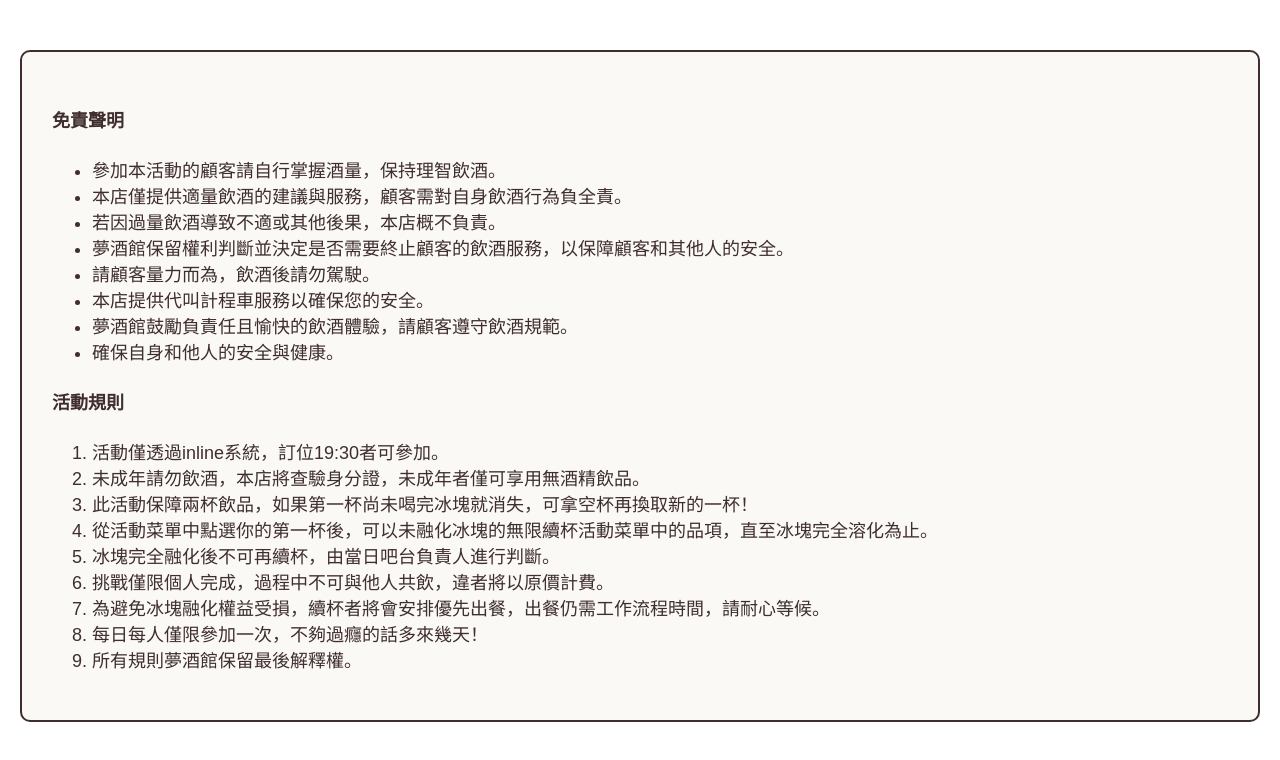
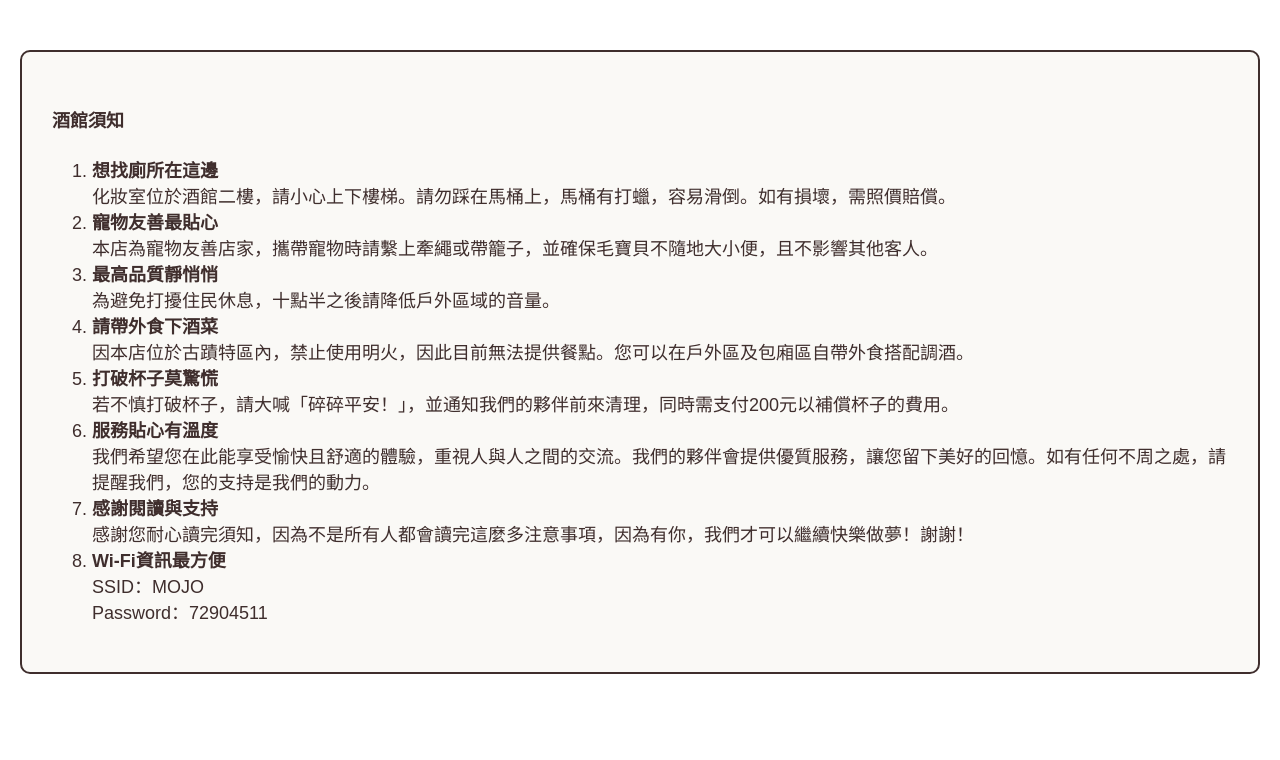
Before and after one commit to leepoweii/mojo_event_menu, a plain HTML site: page menu.html in a window 1280 px wide. Shown: the part 1179-1939 px from the top of the page. Drawn offline with Linux system fonts and the light colour scheme.

Commit message:
Update menu

```diff
--- a/js/cocktails.js
+++ b/js/call-to-arms.js
@@ -1,5 +1,5 @@
 document.addEventListener("DOMContentLoaded", () => {
-  const jsonFile = "json/cocktails.json"; // Load the default (Chinese) JSON file
+  const jsonFile = "json/call-to-arms.json"; // Load the default (Chinese) JSON file
 
   fetch(jsonFile)
     .then((response) => response.json())
--- a/js/menu.js
+++ b/js/menu.js
@@ -26,12 +26,6 @@
       // Load event details
       const eventDetails = document.querySelector(".event-details");
       eventDetails.innerHTML = `
-        <h4>${data.rules.disclaimer.title}</h4>
-        <ul>
-          ${data.rules.disclaimer.content
-            .map((item) => `<li>${item}</li>`)
-            .join("")}
-        </ul>
                 <h4>${data.rules.event_rules.title}</h4>
         <ol>
           ${data.rules.event_rules.rules
--- a/json/menu.json
+++ b/json/menu.json
@@ -4,68 +4,54 @@
   },
   "cocktails": [
     {
-      "name": "十六號 No.16",
+      "name": "十六號</br>No.16",
       "ingredients": "58金門高粱酒/ 水蜜桃/ 血橙/ 芒果/ 百香果/ 鳳梨/ 萊姆 </br> KKL/ Peach/ blood orange/ mango/ passionfruit/ pineapple/ Lime"
     },
     {
-      "name": "謙謙君子 Gentleman",
+      "name": "謙謙君子</br>Gentleman",
       "ingredients": "58金門高粱酒/ 柑橘/ 檸檬/ 迷迭香 </br> 58KKL/ Cointreau/ Lemon/ rosemary"
     },
     {
-      "name": "燕南紅 Rogue of Yanan",
+      "name": "燕南紅</br>Rogue of Yanan",
       "ingredients": "高粱/ 柑橘皮 / 奎寧 / 苦甜 </br> KKL/ Campari / Rosso vermouth / Bitters"
     },
     {
-      "name": "夢雲瀚 Sigur Eyes",
+      "name": "夢雲瀚</br>Sigur Eyes",
       "ingredients": "蘭姆酒/ 水蜜桃/ 鳳梨/ 覆盆莓/ 萊姆/ 自製檸檬糖 </br> Rum/ Peach/ Pineapple/ Raspberry/ Lime/ Homemade lemon syrup"
     },
     {
-      "name": "神秘香水 Perfume",
+      "name": "神秘香水</br>Perfume",
       "ingredients": "波本威士忌/ 藍莓/ 覆盆莓/ 檸檬/ 薄荷 </br> Bourbon/ Blueberry/ Raspberry/ Lemon/ Mint"
     },
     {
-      "name": "溫蒂公主的前任 Wendy's Ex",
+      "name": "溫蒂公主的前任</br>Wendy's Ex",
       "ingredients": "伯爵茶伏特加/ 蜜李酒/ 通寧水 </br> Earl Grey Vodka/ Prucia/ Tonic Water"
     },
     {
-      "name": "夢筆生花 Bloom Brush",
+      "name": "夢筆生花</br>Bloom Brush",
       "ingredients": "葡萄/ 覆盆莓/ 鳳梨/ 檸檬 </br> Grape/ Raspberry/ Pineapple/ Lemon"
     },
     {
-      "name": "水果泡泡 Bubbles",
+      "name": "水果泡泡</br>Bubbles",
       "ingredients": "即飲果醋/ 蜂蜜/ 氣泡水 </br> Fruit vinegar/ honey/ Sparking Water"
     },
     {
-      "name": "清醒惡魔 Sober Diablo",
+      "name": "清醒惡魔</br>Sober Diablo",
       "ingredients": "脫醇琴酒/ 脱醇紅酒/ 肉桂/ 薑汁汽水 </br> 0% Gin/ 0% Wine/ Cinnammon/ Ginger Beer"
     }
   ],
   "rules": {
-    "disclaimer": {
-      "title": "免責聲明",
-      "content": [
-        "參加本活動的顧客請自行掌握酒量，保持理智飲酒。",
-        "本店僅提供適量飲酒的建議與服務，顧客需對自身飲酒行為負全責。",
-        "若因過量飲酒導致不適或其他後果，本店概不負責。",
-        "夢酒館保留權利判斷並決定是否需要終止顧客的飲酒服務，以保障顧客和其他人的安全。",
-        "請顧客量力而為，飲酒後請勿駕駛。",
-        "本店提供代叫計程車服務以確保您的安全。",
-        "夢酒館鼓勵負責任且愉快的飲酒體驗，請顧客遵守飲酒規範。",
-        "確保自身和他人的安全與健康。"
-      ]
-    },
     "event_rules": {
-      "title": "活動規則",
+      "title": "酒館須知",
       "rules": [
-        "活動僅透過inline系統，訂位19:30者可參加。",
-        "未成年請勿飲酒，本店將查驗身分證，未成年者僅可享用無酒精飲品。",
-        "此活動保障兩杯飲品，如果第一杯尚未喝完冰塊就消失，可拿空杯再換取新的一杯！",
-        "從活動菜單中點選你的第一杯後，可以未融化冰塊的無限續杯活動菜單中的品項，直至冰塊完全溶化為止。",
-        "冰塊完全融化後不可再續杯，由當日吧台負責人進行判斷。",
-        "挑戰僅限個人完成，過程中不可與他人共飲，違者將以原價計費。",
-        "為避免冰塊融化權益受損，續杯者將會安排優先出餐，出餐仍需工作流程時間，請耐心等候。",
-        "每日每人僅限參加一次，不夠過癮的話多來幾天！",
-        "所有規則夢酒館保留最後解釋權。"
+        "<strong>想找廁所在這邊</strong></br>化妝室位於酒館二樓，請小心上下樓梯。請勿踩在馬桶上，馬桶有打蠟，容易滑倒。如有損壞，需照價賠償。",
+        "<strong>寵物友善最貼心</strong></br>本店為寵物友善店家，攜帶寵物時請繫上牽繩或帶籠子，並確保毛寶貝不隨地大小便，且不影響其他客人。",
+        "<strong>最高品質靜悄悄</strong></br>為避免打擾住民休息，十點半之後請降低戶外區域的音量。",
+        "<strong>請帶外食下酒菜</strong></br>因本店位於古蹟特區內，禁止使用明火，因此目前無法提供餐點。您可以在戶外區及包廂區自帶外食搭配調酒。",
+        "<strong>打破杯子莫驚慌</strong></br>若不慎打破杯子，請大喊「碎碎平安！」，並通知我們的夥伴前來清理，同時需支付200元以補償杯子的費用。",
+        "<strong>服務貼心有溫度</strong></br>我們希望您在此能享受愉快且舒適的體驗，重視人與人之間的交流。我們的夥伴會提供優質服務，讓您留下美好的回憶。如有任何不周之處，請提醒我們，您的支持是我們的動力。",
+        "<strong>感謝閱讀與支持</strong></br>感謝您耐心讀完須知，因為不是所有人都會讀完這麼多注意事項，因為有你，我們才可以繼續快樂做夢！謝謝！ ",
+        "<strong>Wi-Fi資訊最方便</strong></br>SSID：MOJO </br> Password：72904511"
       ]
     }
   }
```
Also changed, not shown: call-to-arms.html (+1 -1 lines), index.html (+5 -1 lines), json/call-to-arms.json (renamed from json/cocktails.json).
